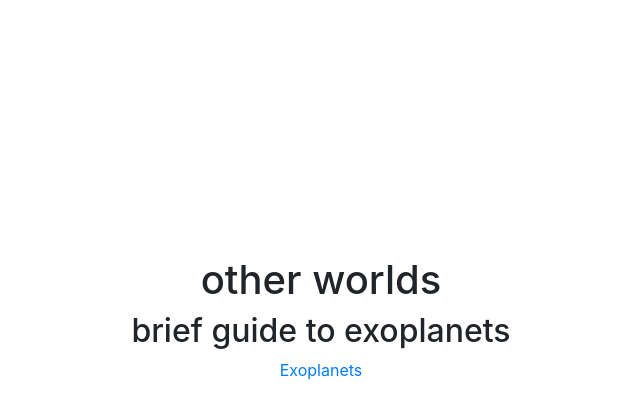
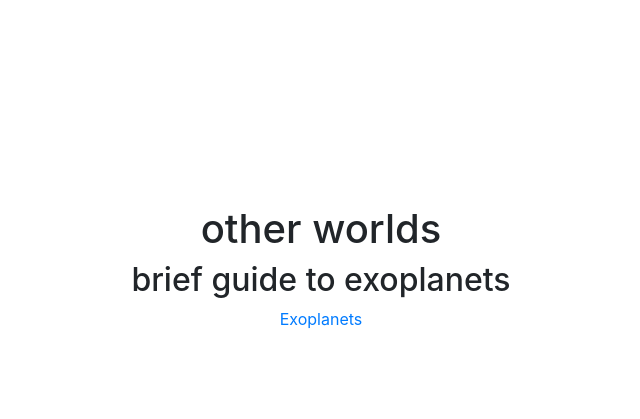
Before and after one commit to Astig-1982/The-Exoplanet-Project, a Flask app: page /home in a window 1280 px wide. Shown: the part 56-475 px from the top of the page, without its empty margins (319-959 px from the left). Run offline with Flask 2, Linux system fonts and the light colour scheme; some libraries are stand-ins or nearby versions.

Commit message:
Changed margin-top to title_container to 16%;

```diff
--- a/static/css/style.css
+++ b/static/css/style.css
@@ -5,7 +5,7 @@ body {
 
 #title_container {
     text-align: center;
-    margin-top: 20%;
+    margin-top: 16%;
 }
 
 #detailed {
```
